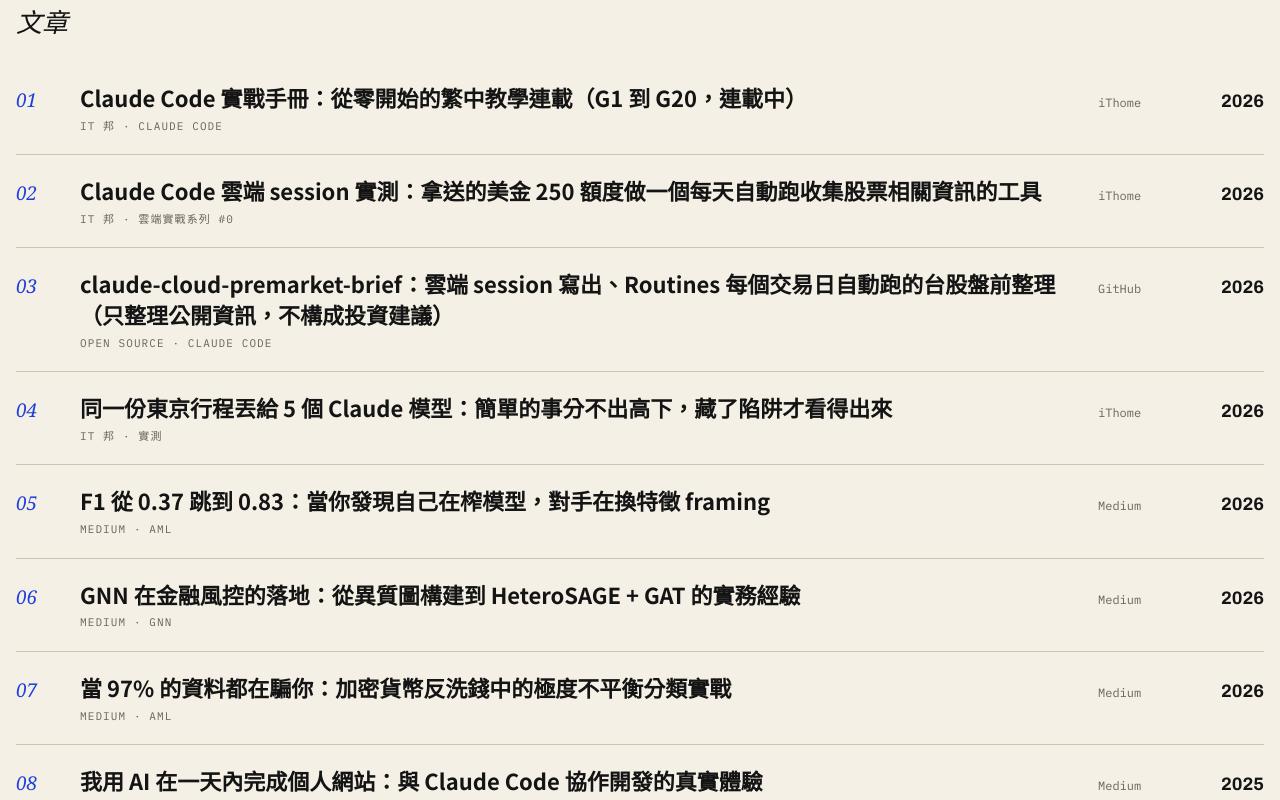
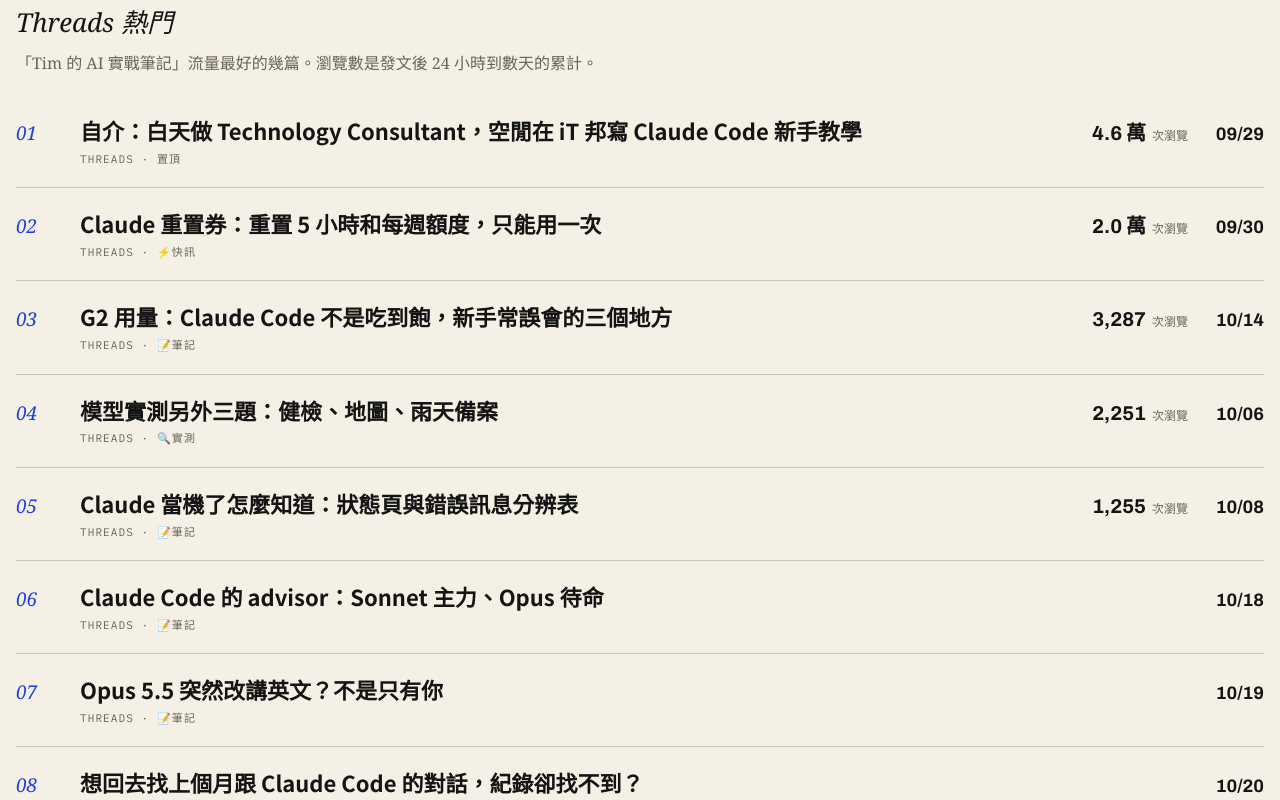
Before and after one commit to timwei0801/timwei0801, a Vue app in the folder portfolio/: page /writing in a window 1280 px wide. Shown: the part 720-1520 px from the top of the page. Built offline with nearby package versions, Linux system fonts and the light colour scheme.

Commit message:
feat(portfolio): popular Threads posts on the writing page
Add a Threads section above the article list with the best-read posts
from Tim's AI field notes, showing cumulative views where recorded.
Posts whose permalinks are not yet known link to the profile for now.

```diff
--- a/portfolio/src/i18n/en.ts
+++ b/portfolio/src/i18n/en.ts
@@ -131,7 +131,20 @@
     pageTitle: 'Writing down what I build.',
     pageSub: 'A zh-TW series on iThome, daily hands-on notes on Threads, and the Claude Code Taiwan community I run. Earlier Medium pieces are listed below too.',
     channelsTitle: 'Where I write',
+    threadsTitle: 'Popular on Threads',
+    threadsSub: "The best-read posts from Tim's AI field notes. Views are cumulative from 24 hours to a few days after posting.",
+    views: 'views',
     listTitle: 'Articles',
+    threads: [
+      { title: 'Intro: Technology Consultant by day, writing Claude Code tutorials on iThome by night', date: '2026-09-29', views: 46000, label: 'Pinned', url: 'https://www.threads.com/@timwei.ai/post/Dd3kpRxGLjW' },
+      { title: "Claude's reset voucher: resets the 5-hour and weekly limits, usable once", date: '2026-09-30', views: 20000, label: 'News', url: 'https://www.threads.com/@timwei.ai' },
+      { title: 'G2 usage: Claude Code is not all-you-can-eat, three things beginners get wrong', date: '2026-10-14', views: 3287, label: 'Notes', url: 'https://www.threads.com/@timwei.ai' },
+      { title: 'Three more model tests: itinerary check, map pins, rainy-day plan', date: '2026-10-06', views: 2251, label: 'Test', url: 'https://www.threads.com/@timwei.ai' },
+      { title: 'How to tell when Claude is down: status page and error-message cheat sheet', date: '2026-10-08', views: 1255, label: 'Notes', url: 'https://www.threads.com/@timwei.ai' },
+      { title: "Claude Code's advisor: Sonnet does the work, Opus stands by", date: '2026-10-18', views: 0, label: 'Notes', url: 'https://www.threads.com/@timwei.ai/post/DenWI_YDzM3' },
+      { title: 'Opus 5.5 suddenly switching to English? It is not just you', date: '2026-10-19', views: 0, label: 'Notes', url: 'https://www.threads.com/@timwei.ai/post/Dep66L7iiNF' },
+      { title: "Can't find last month's Claude Code conversation? Session cleanup", date: '2026-10-20', views: 0, label: 'Notes', url: 'https://www.threads.com/@timwei.ai/post/DesfxnYkil4' },
+    ],
     crumb: 'Writing',
     channels: [
       { k: 'iThome · ongoing', title: 'Claude Code Field Manual', p: 'A zh-TW series from zero, G1 to G20, for people who want AI tools in their real workflow.', url: 'https://ithelp.ithome.com.tw/users/20182796/articles' },
--- a/portfolio/src/i18n/zh-TW.ts
+++ b/portfolio/src/i18n/zh-TW.ts
@@ -133,7 +133,21 @@
     pageTitle: '把做過的事寫下來。',
     pageSub: '主要在 iT 邦幫忙連載、在 Threads 寫每天的實測筆記，並經營 Claude Code Taiwan 社群。Medium 上的早期文章也一併列在下方。',
     channelsTitle: '我在哪裡寫',
+    threadsTitle: 'Threads 熱門',
+    threadsSub: '「Tim 的 AI 實戰筆記」流量最好的幾篇。瀏覽數是發文後 24 小時到數天的累計。',
+    views: '次瀏覽',
     listTitle: '文章',
+    // url 為主頁者：Tim 尚未提供該篇的 Threads 連結
+    threads: [
+      { title: '自介：白天做 Technology Consultant，空閒在 iT 邦寫 Claude Code 新手教學', date: '2026-09-29', views: 46000, label: '置頂', url: 'https://www.threads.com/@timwei.ai/post/Dd3kpRxGLjW' },
+      { title: 'Claude 重置券：重置 5 小時和每週額度，只能用一次', date: '2026-09-30', views: 20000, label: '⚡快訊', url: 'https://www.threads.com/@timwei.ai' },
+      { title: 'G2 用量：Claude Code 不是吃到飽，新手常誤會的三個地方', date: '2026-10-14', views: 3287, label: '📝筆記', url: 'https://www.threads.com/@timwei.ai' },
+      { title: '模型實測另外三題：健檢、地圖、雨天備案', date: '2026-10-06', views: 2251, label: '🔍實測', url: 'https://www.threads.com/@timwei.ai' },
+      { title: 'Claude 當機了怎麼知道：狀態頁與錯誤訊息分辨表', date: '2026-10-08', views: 1255, label: '📝筆記', url: 'https://www.threads.com/@timwei.ai' },
+      { title: 'Claude Code 的 advisor：Sonnet 主力、Opus 待命', date: '2026-10-18', views: 0, label: '📝筆記', url: 'https://www.threads.com/@timwei.ai/post/DenWI_YDzM3' },
+      { title: 'Opus 5.5 突然改講英文？不是只有你', date: '2026-10-19', views: 0, label: '📝筆記', url: 'https://www.threads.com/@timwei.ai/post/Dep66L7iiNF' },
+      { title: '想回去找上個月跟 Claude Code 的對話，紀錄卻找不到？', date: '2026-10-20', views: 0, label: '📝筆記', url: 'https://www.threads.com/@timwei.ai/post/DesfxnYkil4' },
+    ],
     crumb: 'Writing',
     channels: [
       { k: 'iT 邦幫忙 · 連載中', title: 'Claude Code 實戰手冊', p: '從零開始的繁中教學連載，G1 到 G20，寫給想把 AI 工具真正用進工作流的人。', url: 'https://ithelp.ithome.com.tw/users/20182796/articles' },
--- a/portfolio/src/types.ts
+++ b/portfolio/src/types.ts
@@ -22,6 +22,8 @@
 export interface CvRow { when: string; role: string; org: string; note: string }
 
 export interface Channel { k: string; title: string; p: string; url: string }
+
+export interface ThreadsPost { title: string; date: string; views: number; label: string; url: string }
 
 export interface Article { title: string; date: string; tag: string; url: string; platform?: 'medium' | 'ithome' | 'github' }
 
--- a/portfolio/src/views/WritingView.vue
+++ b/portfolio/src/views/WritingView.vue
@@ -2,12 +2,18 @@
 import { computed } from 'vue'
 import { useI18n } from 'vue-i18n'
 import { useReveal } from '../composables/useReveal'
-import type { Article, Channel } from '../types'
+import type { Article, Channel, ThreadsPost } from '../types'
 
 const { t, tm, locale } = useI18n()
 useReveal()
 const articles = computed(() => { void locale.value; return tm('writing.articles') as unknown as Article[] })
 const channels = computed(() => { void locale.value; return tm('writing.channels') as unknown as Channel[] })
+const threads = computed(() => { void locale.value; return tm('writing.threads') as unknown as ThreadsPost[] })
+// Threads shows big counts rounded to the thousand (e.g. 4.6 萬), so format the same way.
+function fmtViews(n: number) {
+  if (locale.value === 'zh-TW') return n >= 10000 ? `${(n / 10000).toFixed(1)} 萬` : n.toLocaleString('en-US')
+  return n >= 1000 ? `${(n / 1000).toFixed(n >= 10000 ? 0 : 1)}K` : String(n)
+}
 const platformLabel: Record<string, string> = { medium: 'Medium', ithome: 'iThome', github: 'GitHub' }
 </script>
 
@@ -27,6 +33,20 @@
           <p>{{ c.p }}</p>
         </a>
       </div>
+    </section>
+    <section class="threads reveal">
+      <h2 class="sect">{{ t('writing.threadsTitle') }}<small>{{ t('writing.threadsSub') }}</small></h2>
+      <ol class="list tlist">
+        <li v-for="(p, i) in threads" :key="p.url + i">
+          <a :href="p.url" target="_blank" rel="noopener noreferrer">
+            <span class="no">{{ String(i + 1).padStart(2, '0') }}</span>
+            <span class="t">{{ p.title }}<small>Threads · {{ p.label }}</small></span>
+            <span class="v" v-if="p.views"><b>{{ fmtViews(p.views) }}</b>{{ t('writing.views') }}</span>
+            <span class="v" v-else></span>
+            <span class="y">{{ p.date.slice(5).replace('-', '/') }}</span>
+          </a>
+        </li>
+      </ol>
     </section>
     <h2 class="sect">{{ t('writing.listTitle') }}</h2>
     <ol class="list reveal">
@@ -57,13 +77,18 @@
 .ch p{margin:0;font-family:var(--serif);font-size:18px;color:var(--muted)}
 @media (max-width:960px){.chgrid{grid-template-columns:1fr 1fr}}
 @media (max-width:560px){.chgrid{grid-template-columns:1fr}}
+.sect small{display:block;font-style:normal;font-family:var(--serif);font-size:16px;color:var(--muted);margin-top:6px}
+.threads{border-bottom:1px solid var(--rule)}
+.tlist{padding-bottom:clamp(20px,3vw,36px)}
+.v{font-family:var(--mono);font-size:12px;color:var(--muted);white-space:nowrap;text-align:right}
+.v b{font-family:var(--display);font-weight:700;font-stretch:75%;font-size:20px;color:var(--ink);margin-right:6px}
 .list{list-style:none;margin:0;padding:0 0 clamp(40px,6vw,80px)}
-.list a{display:grid;grid-template-columns:48px 1fr 90px 60px;gap:16px;align-items:baseline;padding:20px 0;border-bottom:1px solid var(--line);transition:padding-left .25s,color .15s}
+.list a{display:grid;grid-template-columns:48px 1fr 130px 60px;gap:16px;align-items:baseline;padding:20px 0;border-bottom:1px solid var(--line);transition:padding-left .25s,color .15s}
 .list a:hover{padding-left:8px;color:var(--accent)}
 .no{font-family:var(--serif);font-style:italic;color:var(--accent)}
 .t{font-family:var(--zh);font-weight:700;font-size:clamp(18px,1.8vw,22px);line-height:1.4}
 .t small{display:block;font-family:var(--mono);font-size:11px;letter-spacing:.1em;text-transform:uppercase;color:var(--muted);margin-top:6px;font-weight:400}
 .p{font-family:var(--mono);font-size:12px;color:var(--muted)}
 .y{font-family:var(--display);font-weight:700;font-stretch:75%;font-size:18px;text-align:right}
-@media (max-width:640px){.list a{grid-template-columns:36px 1fr 50px}.p{display:none}}
+@media (max-width:640px){.list a{grid-template-columns:36px 1fr 50px}.p,.v{display:none}}
 </style>
```
Also changed, not shown: 1 other file (tests, documents, lock files or other folders).
